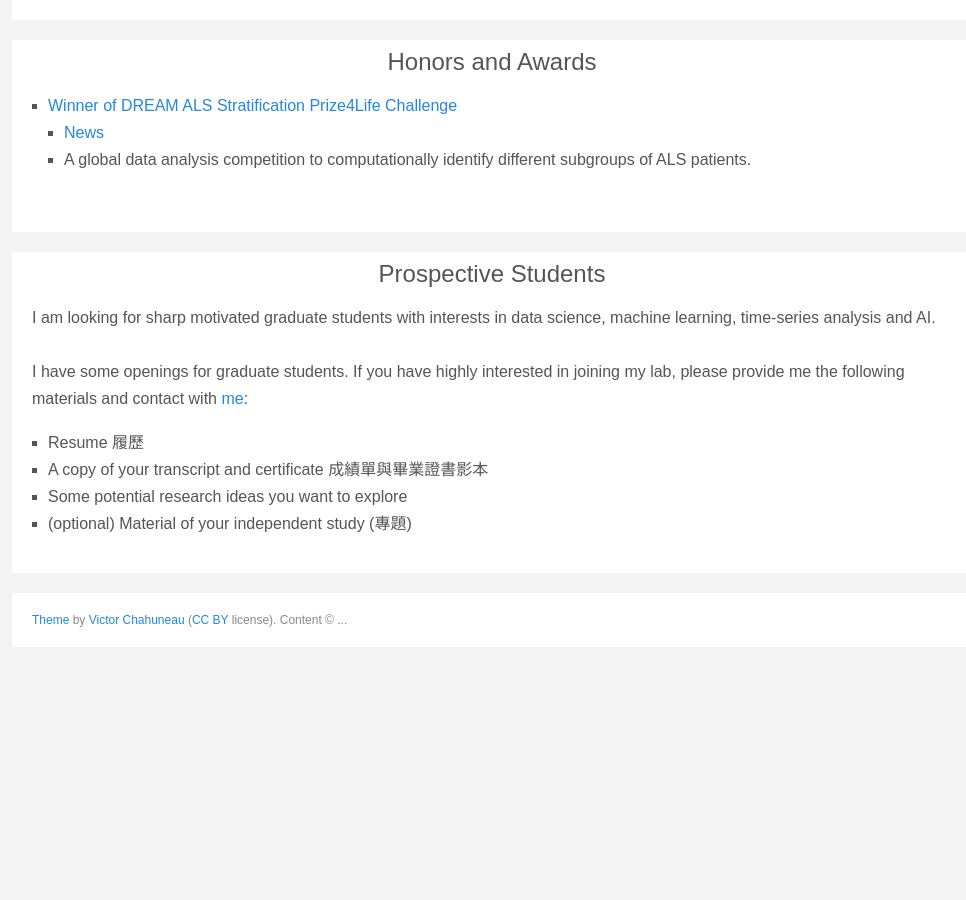
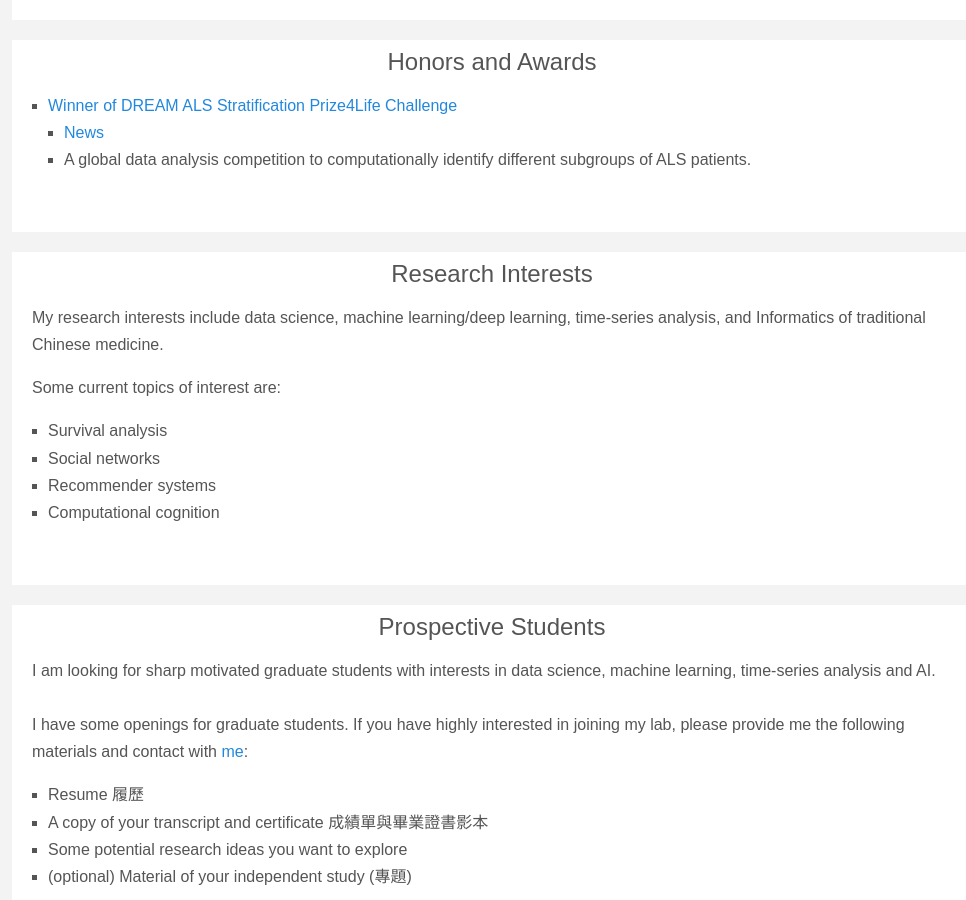
Before and after one commit to ncyu-deep/myblog, a Jekyll site: the page built from index.md, in a window 1280 px wide and 900 px high, scrolled down 903 px. Shown: the whole window, without its empty margins (148-1114 px from the left). Built offline with Jekyll 4.4.1, drawn with Linux system fonts in a browser that asks for light colours; some web fonts are replaced; before the commit the page ends 1570 px from its top, so only the background shows below that.

Commit message:
Revised research.md

```diff
--- a/index.md
+++ b/index.md
@@ -38,6 +38,19 @@ As a student, I have spent time at:
 
 <br/>
 <hr/>
+<h2 style="text-align: center">Research Interests</h2>
+
+My research interests include data science, machine learning/deep learning, time-series analysis, and Informatics of traditional
+Chinese medicine.
+
+Some current topics of interest are:
+* Survival analysis
+* Social networks
+* Recommender systems
+* Computational cognition
+
+<br/>
+<hr/>
 <h2 style="text-align: center">Prospective Students</h2>
 I am looking for sharp motivated graduate students with interests in data science, machine learning, time-series analysis and AI.
 <br/>
```
Also changed, not shown: research.md (+1 -13 lines).
